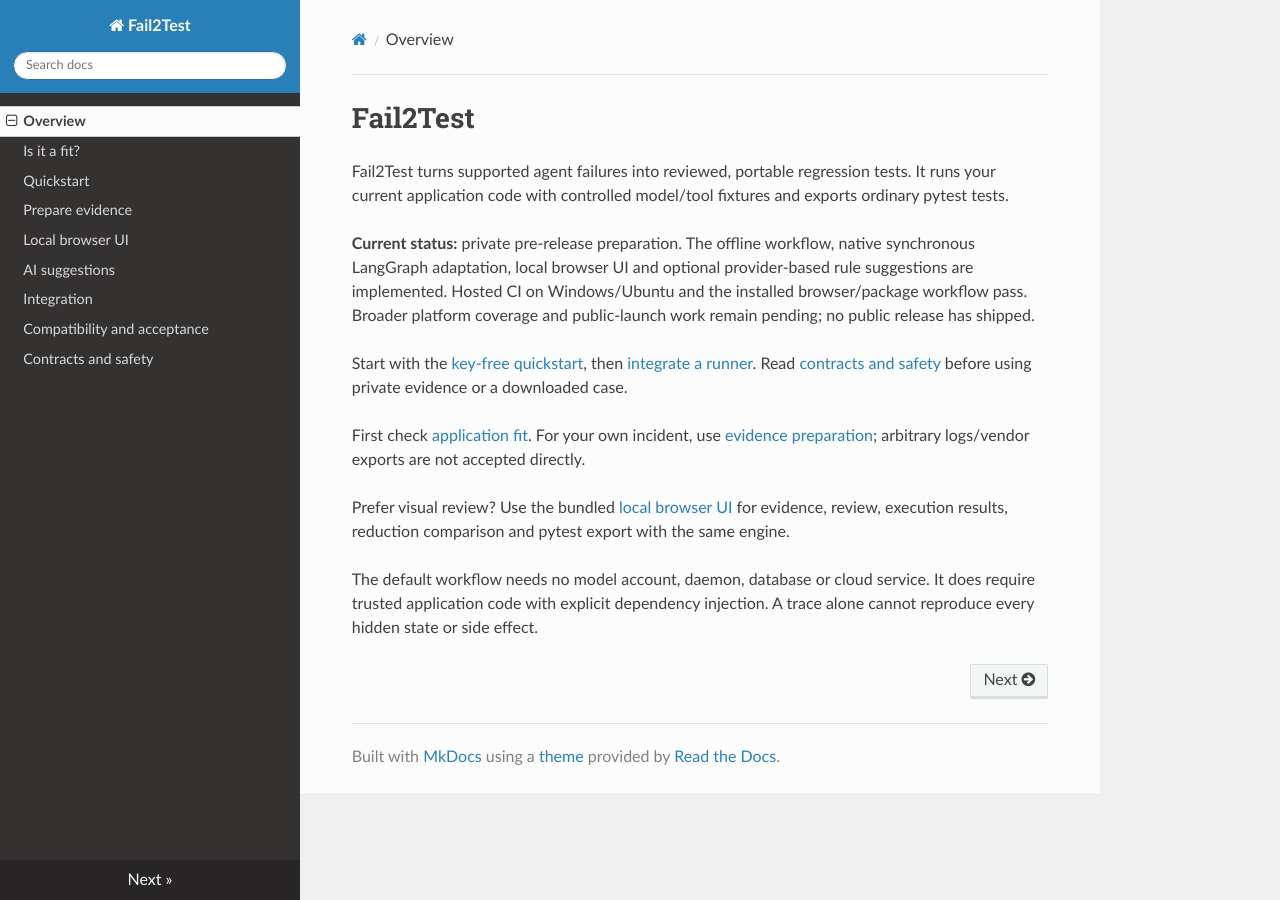
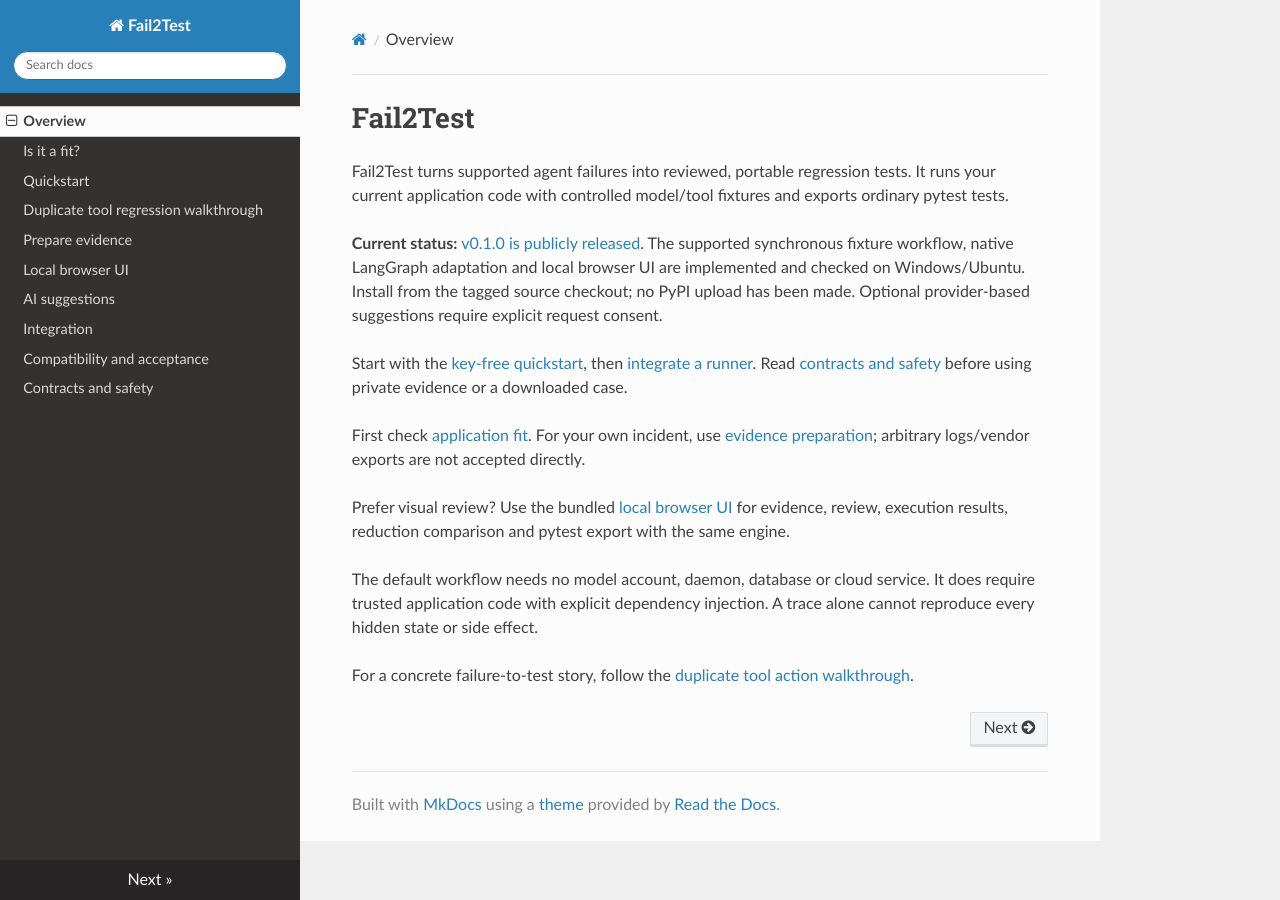
Before and after one commit to adreno-abhi/fail2test, an MkDocs documentation site: the page built from docs/site/index.md, in a window 1280 px wide. Built offline with MkDocs 1.6.1, drawn with Linux system fonts in a browser that asks for light colours; nearby versions of some CDN libraries.

Commit message:
docs: publish duplicate-action walkthrough and feedback route

```diff
--- a/docs/site/index.md
+++ b/docs/site/index.md
@@ -2,10 +2,10 @@
 
 Fail2Test turns supported agent failures into reviewed, portable regression tests. It runs your current application code with controlled model/tool fixtures and exports ordinary pytest tests.
 
-**Current status:** private pre-release preparation. The offline workflow, native synchronous LangGraph
-adaptation, local browser UI and optional provider-based rule suggestions are implemented.
-Hosted CI on Windows/Ubuntu and the installed browser/package workflow pass. Broader platform
-coverage and public-launch work remain pending; no public release has shipped.
+**Current status:** [v0.1.0 is publicly released](https://github.com/adreno-abhi/fail2test/releases/tag/v0.1.0).
+The supported synchronous fixture workflow, native LangGraph adaptation and local browser UI
+are implemented and checked on Windows/Ubuntu. Install from the tagged source checkout; no PyPI
+upload has been made. Optional provider-based suggestions require explicit request consent.
 
 Start with the [key-free quickstart](quickstart.md), then [integrate a runner](integration.md). Read [contracts and safety](contracts.md) before using private evidence or a downloaded case.
 
@@ -16,3 +16,6 @@
 execution results, reduction comparison and pytest export with the same engine.
 
 The default workflow needs no model account, daemon, database or cloud service. It does require trusted application code with explicit dependency injection. A trace alone cannot reproduce every hidden state or side effect.
+
+For a concrete failure-to-test story, follow the
+[duplicate tool action walkthrough](duplicate-tool-regression.md).
--- a/mkdocs.yml
+++ b/mkdocs.yml
@@ -6,6 +6,7 @@
   - Overview: index.md
   - Is it a fit?: adoption.md
   - Quickstart: quickstart.md
+  - Duplicate tool regression walkthrough: duplicate-tool-regression.md
   - Prepare evidence: evidence.md
   - Local browser UI: local-ui.md
   - AI suggestions: ai-suggestions.md
```
Also changed, not shown: README.md (+2 -0 lines), docs/site/duplicate-tool-regression.md (added, +76 -0 lines).
